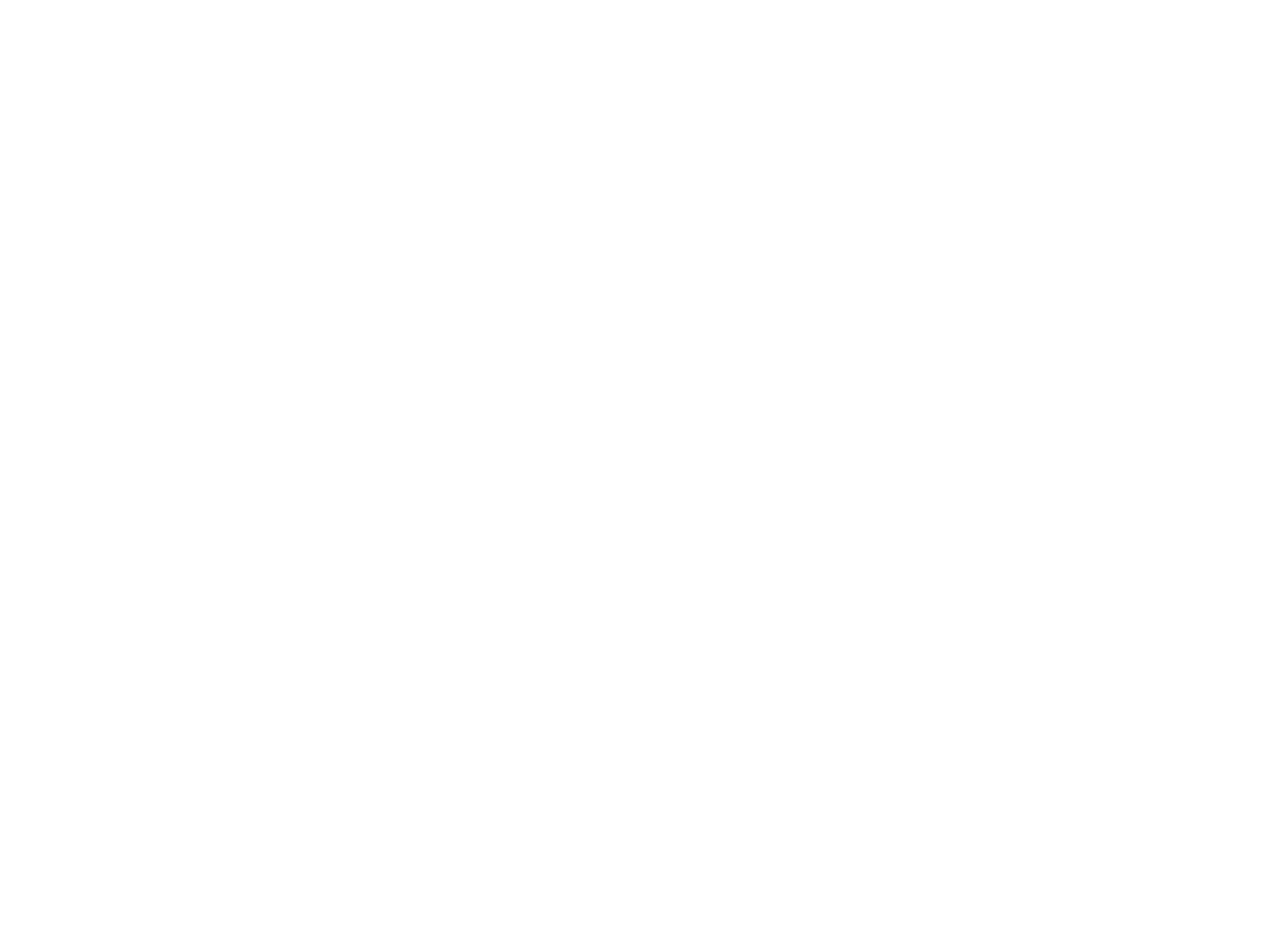
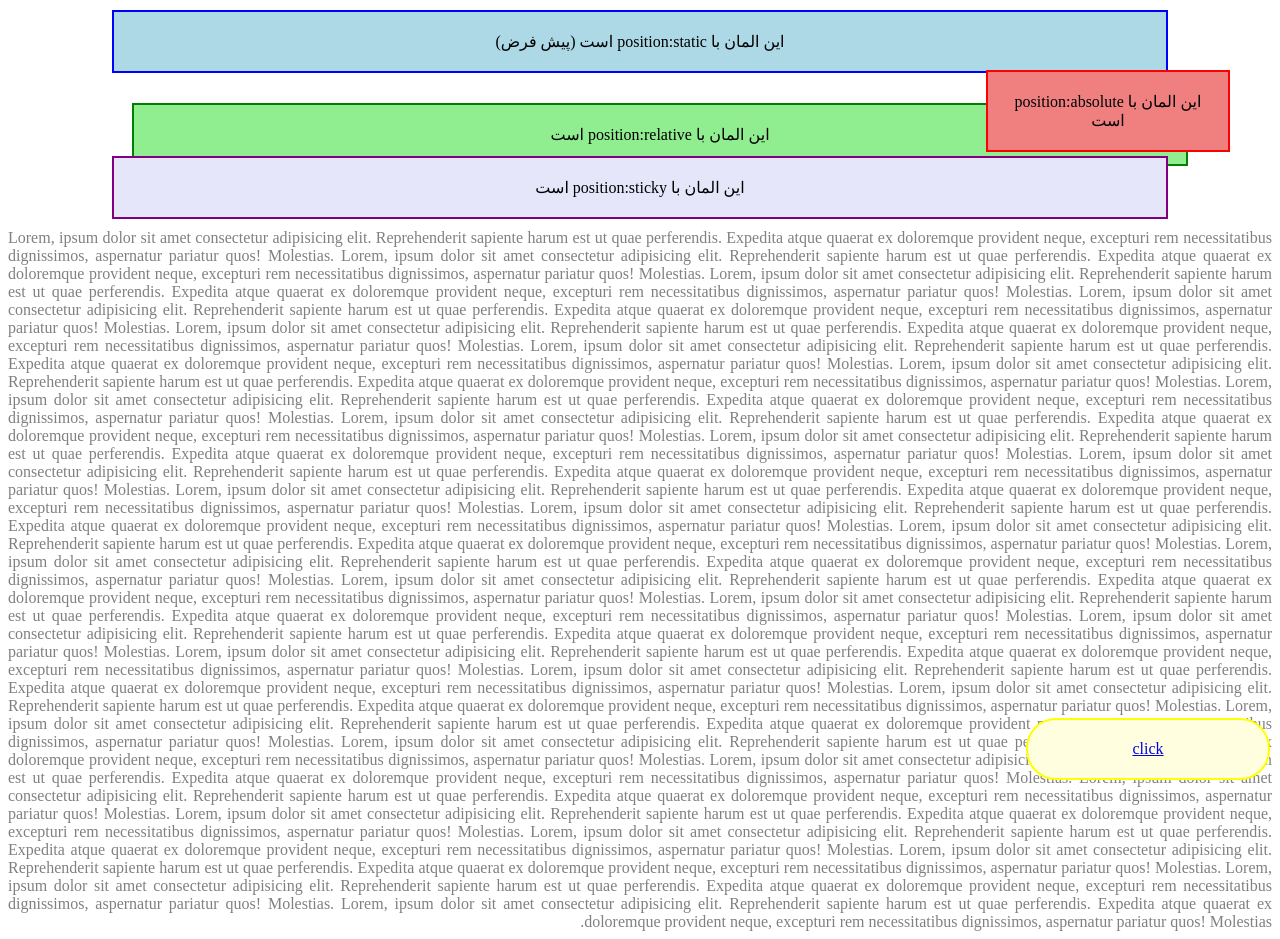
Before and after one commit to Amirhosein-Jafari1/index, a plain HTML site: page assets/pages/test.html in a window 1280 px wide. Before the commit the page ends 800 px from the top, so only its background shows below. Drawn offline with Linux system fonts and the light colour scheme.

Commit message:
add test and scroll

```diff
--- a/assets/css/flex-page.css
+++ b/assets/css/flex-page.css
@@ -19,6 +19,7 @@
     margin: 0;
     padding: 0;
     box-sizing: border-box;
+    scroll-behavior: smooth;
 }
 
 body{
--- /dev/null
+++ b/assets/css/test.css
@@ -0,0 +1,71 @@
+*{
+   scroll-behavior: smooth;
+}
+
+body{
+    direction: rtl;
+}
+
+ .static-box{
+    padding: 20px;
+    background-color: lightblue;
+    border: 2px solid blue;
+    margin: 10px auto;
+    width: 80%;
+    text-align: center;
+ }
+
+ .relative-box{
+    padding: 20px;
+    background-color: lightgreen;
+    border: 2px solid green;
+    margin: 10px auto;
+    width: 80%;
+    text-align: center;
+    position: relative;
+    top: 20px;
+    left: 20px;
+    z-index: 2;
+ }
+
+ .absolute-box{
+    padding: 20px;
+    background-color: lightcoral;
+    border: 2px solid red;
+    margin: 10px auto;
+    width: 200px;
+    text-align: center;
+    position: absolute;
+    top: 60px;
+    right: 50px;
+    z-index: 4;
+ }
+
+ .fixed-box{
+    padding: 20px;
+    background-color: lightyellow;
+    border: 2px solid yellow;
+    border-radius: 30px;
+    margin: 10px auto;
+    width: 200px;
+    text-align: center;
+    position: fixed;
+    bottom: 10px;
+    right: 10px;
+ }
+
+ .spaced-box{
+    text-align: justify;
+    color: gray;
+ }
+ .sticky-box{
+     padding: 20px;
+    background-color: lavender;
+    border: 2px solid purple;
+    margin: 10px auto;
+    width: 80%;
+    text-align: center;
+    position: sticky;
+    top: 0;
+   z-index: 3;
+ }
--- a/assets/pages/test.html
+++ b/assets/pages/test.html
@@ -0,0 +1,67 @@
+<!DOCTYPE html>
+<html lang="en">
+<head>
+    <meta charset="UTF-8">
+    <meta name="viewport" content="width=device-width, initial-scale=1.0">
+    <title>position</title>
+    <link rel="stylesheet" href="/assets/css/test.css">
+</head>
+<body>
+    <div id="static-box" class="static-box">
+     این المان با position:static است (پیش فرض)
+    </div>
+
+    <div class="relative-box">
+        این المان با position:relative است
+    </div>
+
+    <div class="absolute-box">
+        این المان با position:absolute است
+    </div>
+
+    <div class="fixed-box">
+        <a href="/assets/pages/flex-page.html#footer">
+            click
+        </a>
+    </div>
+
+    <div class="sticky-box">
+        این المان با position:sticky است
+    </div>
+
+    <div class="spaced-box">
+
+        Lorem, ipsum dolor sit amet consectetur adipisicing elit. Reprehenderit sapiente harum est ut quae perferendis. Expedita atque quaerat ex doloremque provident neque, excepturi rem necessitatibus dignissimos, aspernatur pariatur quos! Molestias.
+        Lorem, ipsum dolor sit amet consectetur adipisicing elit. Reprehenderit sapiente harum est ut quae perferendis. Expedita atque quaerat ex doloremque provident neque, excepturi rem necessitatibus dignissimos, aspernatur pariatur quos! Molestias.
+        Lorem, ipsum dolor sit amet consectetur adipisicing elit. Reprehenderit sapiente harum est ut quae perferendis. Expedita atque quaerat ex doloremque provident neque, excepturi rem necessitatibus dignissimos, aspernatur pariatur quos! Molestias.
+        Lorem, ipsum dolor sit amet consectetur adipisicing elit. Reprehenderit sapiente harum est ut quae perferendis. Expedita atque quaerat ex doloremque provident neque, excepturi rem necessitatibus dignissimos, aspernatur pariatur quos! Molestias.
+        Lorem, ipsum dolor sit amet consectetur adipisicing elit. Reprehenderit sapiente harum est ut quae perferendis. Expedita atque quaerat ex doloremque provident neque, excepturi rem necessitatibus dignissimos, aspernatur pariatur quos! Molestias.
+        Lorem, ipsum dolor sit amet consectetur adipisicing elit. Reprehenderit sapiente harum est ut quae perferendis. Expedita atque quaerat ex doloremque provident neque, excepturi rem necessitatibus dignissimos, aspernatur pariatur quos! Molestias.
+        Lorem, ipsum dolor sit amet consectetur adipisicing elit. Reprehenderit sapiente harum est ut quae perferendis. Expedita atque quaerat ex doloremque provident neque, excepturi rem necessitatibus dignissimos, aspernatur pariatur quos! Molestias.
+        Lorem, ipsum dolor sit amet consectetur adipisicing elit. Reprehenderit sapiente harum est ut quae perferendis. Expedita atque quaerat ex doloremque provident neque, excepturi rem necessitatibus dignissimos, aspernatur pariatur quos! Molestias.
+        Lorem, ipsum dolor sit amet consectetur adipisicing elit. Reprehenderit sapiente harum est ut quae perferendis. Expedita atque quaerat ex doloremque provident neque, excepturi rem necessitatibus dignissimos, aspernatur pariatur quos! Molestias.
+        Lorem, ipsum dolor sit amet consectetur adipisicing elit. Reprehenderit sapiente harum est ut quae perferendis. Expedita atque quaerat ex doloremque provident neque, excepturi rem necessitatibus dignissimos, aspernatur pariatur quos! Molestias.
+        Lorem, ipsum dolor sit amet consectetur adipisicing elit. Reprehenderit sapiente harum est ut quae perferendis. Expedita atque quaerat ex doloremque provident neque, excepturi rem necessitatibus dignissimos, aspernatur pariatur quos! Molestias.
+        Lorem, ipsum dolor sit amet consectetur adipisicing elit. Reprehenderit sapiente harum est ut quae perferendis. Expedita atque quaerat ex doloremque provident neque, excepturi rem necessitatibus dignissimos, aspernatur pariatur quos! Molestias.
+        Lorem, ipsum dolor sit amet consectetur adipisicing elit. Reprehenderit sapiente harum est ut quae perferendis. Expedita atque quaerat ex doloremque provident neque, excepturi rem necessitatibus dignissimos, aspernatur pariatur quos! Molestias.
+        Lorem, ipsum dolor sit amet consectetur adipisicing elit. Reprehenderit sapiente harum est ut quae perferendis. Expedita atque quaerat ex doloremque provident neque, excepturi rem necessitatibus dignissimos, aspernatur pariatur quos! Molestias.
+        Lorem, ipsum dolor sit amet consectetur adipisicing elit. Reprehenderit sapiente harum est ut quae perferendis. Expedita atque quaerat ex doloremque provident neque, excepturi rem necessitatibus dignissimos, aspernatur pariatur quos! Molestias.
+        Lorem, ipsum dolor sit amet consectetur adipisicing elit. Reprehenderit sapiente harum est ut quae perferendis. Expedita atque quaerat ex doloremque provident neque, excepturi rem necessitatibus dignissimos, aspernatur pariatur quos! Molestias.
+        Lorem, ipsum dolor sit amet consectetur adipisicing elit. Reprehenderit sapiente harum est ut quae perferendis. Expedita atque quaerat ex doloremque provident neque, excepturi rem necessitatibus dignissimos, aspernatur pariatur quos! Molestias.
+        Lorem, ipsum dolor sit amet consectetur adipisicing elit. Reprehenderit sapiente harum est ut quae perferendis. Expedita atque quaerat ex doloremque provident neque, excepturi rem necessitatibus dignissimos, aspernatur pariatur quos! Molestias.
+        Lorem, ipsum dolor sit amet consectetur adipisicing elit. Reprehenderit sapiente harum est ut quae perferendis. Expedita atque quaerat ex doloremque provident neque, excepturi rem necessitatibus dignissimos, aspernatur pariatur quos! Molestias.
+        Lorem, ipsum dolor sit amet consectetur adipisicing elit. Reprehenderit sapiente harum est ut quae perferendis. Expedita atque quaerat ex doloremque provident neque, excepturi rem necessitatibus dignissimos, aspernatur pariatur quos! Molestias.
+        Lorem, ipsum dolor sit amet consectetur adipisicing elit. Reprehenderit sapiente harum est ut quae perferendis. Expedita atque quaerat ex doloremque provident neque, excepturi rem necessitatibus dignissimos, aspernatur pariatur quos! Molestias.
+        Lorem, ipsum dolor sit amet consectetur adipisicing elit. Reprehenderit sapiente harum est ut quae perferendis. Expedita atque quaerat ex doloremque provident neque, excepturi rem necessitatibus dignissimos, aspernatur pariatur quos! Molestias.
+        Lorem, ipsum dolor sit amet consectetur adipisicing elit. Reprehenderit sapiente harum est ut quae perferendis. Expedita atque quaerat ex doloremque provident neque, excepturi rem necessitatibus dignissimos, aspernatur pariatur quos! Molestias.
+        Lorem, ipsum dolor sit amet consectetur adipisicing elit. Reprehenderit sapiente harum est ut quae perferendis. Expedita atque quaerat ex doloremque provident neque, excepturi rem necessitatibus dignissimos, aspernatur pariatur quos! Molestias.
+        Lorem, ipsum dolor sit amet consectetur adipisicing elit. Reprehenderit sapiente harum est ut quae perferendis. Expedita atque quaerat ex doloremque provident neque, excepturi rem necessitatibus dignissimos, aspernatur pariatur quos! Molestias.
+        Lorem, ipsum dolor sit amet consectetur adipisicing elit. Reprehenderit sapiente harum est ut quae perferendis. Expedita atque quaerat ex doloremque provident neque, excepturi rem necessitatibus dignissimos, aspernatur pariatur quos! Molestias.
+        Lorem, ipsum dolor sit amet consectetur adipisicing elit. Reprehenderit sapiente harum est ut quae perferendis. Expedita atque quaerat ex doloremque provident neque, excepturi rem necessitatibus dignissimos, aspernatur pariatur quos! Molestias.
+        Lorem, ipsum dolor sit amet consectetur adipisicing elit. Reprehenderit sapiente harum est ut quae perferendis. Expedita atque quaerat ex doloremque provident neque, excepturi rem necessitatibus dignissimos, aspernatur pariatur quos! Molestias.
+        Lorem, ipsum dolor sit amet consectetur adipisicing elit. Reprehenderit sapiente harum est ut quae perferendis. Expedita atque quaerat ex doloremque provident neque, excepturi rem necessitatibus dignissimos, aspernatur pariatur quos! Molestias.
+        Lorem, ipsum dolor sit amet consectetur adipisicing elit. Reprehenderit sapiente harum est ut quae perferendis. Expedita atque quaerat ex doloremque provident neque, excepturi rem necessitatibus dignissimos, aspernatur pariatur quos! Molestias.
+    </div>
+
+</body>
+</html>
```
Also changed, not shown: assets/pages/flex-page.html (+1 -1 lines).
